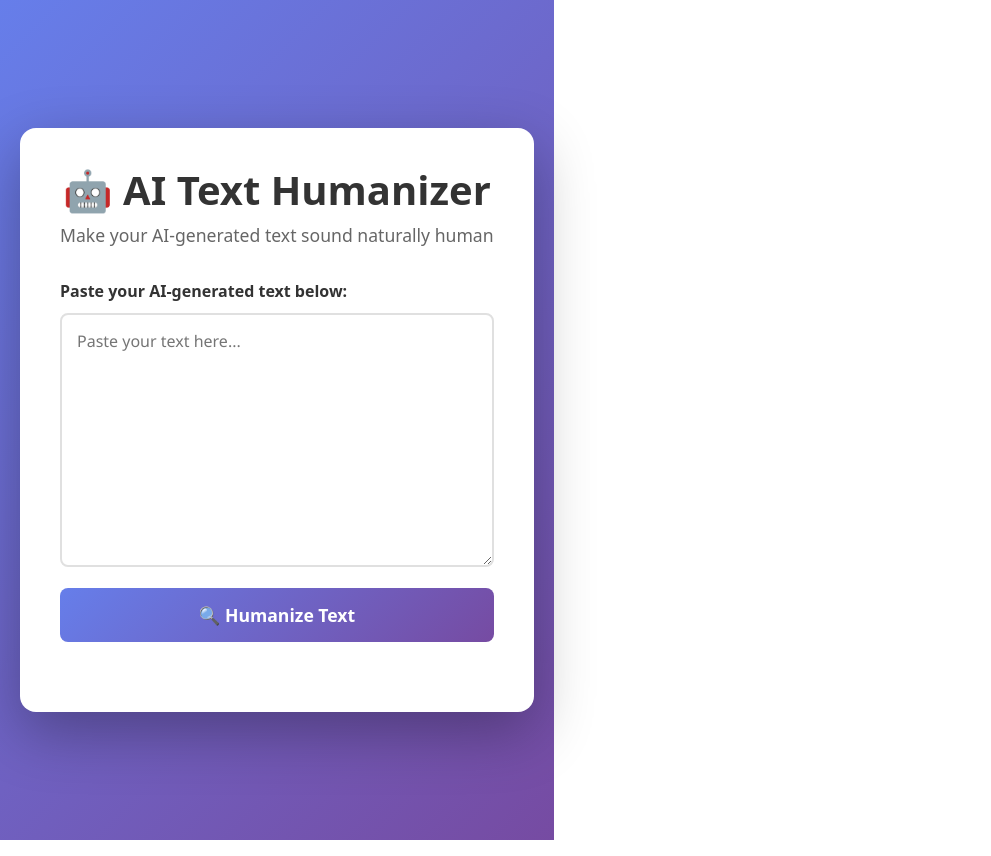
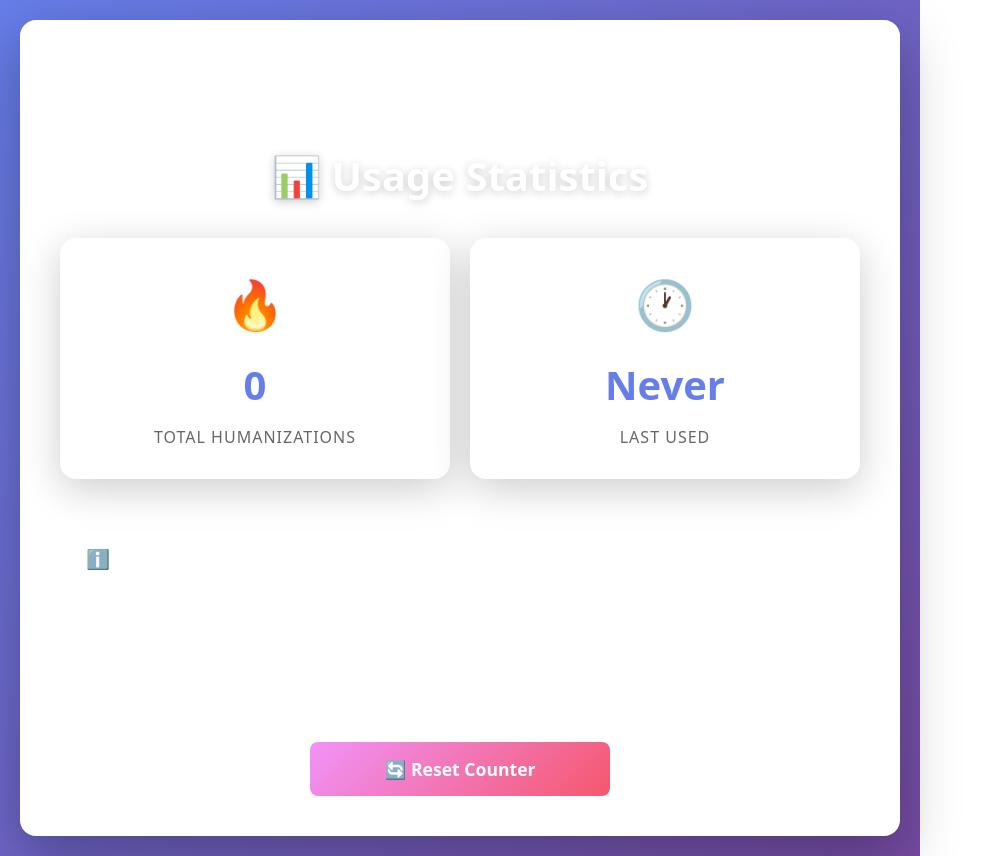
Before and after one commit to almadawy/ai-text-humanizer, a React (Vite) app: page /ai-text-humanizer/stats in a window 1280 px wide. Shown: the whole page, without its empty margins (0-991 px from the left). Built offline with nearby package versions, Linux system fonts and the light colour scheme.

Commit message:
Add stats page with usage counter

```diff
--- a/package.json
+++ b/package.json
@@ -11,7 +11,8 @@
   },
   "dependencies": {
     "react": "^19.2.0",
-    "react-dom": "^19.2.0"
+    "react-dom": "^19.2.0",
+    "react-router-dom": "^7.13.0"
   },
   "devDependencies": {
     "@eslint/js": "^9.39.1",
--- a/src/App.css
+++ b/src/App.css
@@ -14,6 +14,34 @@
   max-width: 800px;
   width: 100%;
   box-shadow: 0 20px 60px rgba(0, 0, 0, 0.3);
+}
+
+.nav {
+  display: flex;
+  gap: 20px;
+  margin-bottom: 30px;
+  padding-bottom: 20px;
+  border-bottom: 2px solid #f0f0f0;
+}
+
+.nav-link {
+  color: #666;
+  text-decoration: none;
+  font-size: 1.1rem;
+  padding: 8px 16px;
+  border-radius: 8px;
+  transition: all 0.3s;
+}
+
+.nav-link:hover {
+  background: #f5f5f5;
+  color: #333;
+}
+
+.nav-link.active {
+  background: linear-gradient(135deg, #667eea 0%, #764ba2 100%);
+  color: white;
+  font-weight: 600;
 }
 
 h1 {
--- a/src/App.jsx
+++ b/src/App.jsx
@@ -1,12 +1,20 @@
 import { useState } from 'react'
+import { BrowserRouter, Routes, Route, Link } from 'react-router-dom'
 import './App.css'
+import Stats from './Stats'
 
-function App() {
+function Home() {
   const [input, setInput] = useState('')
   const [output, setOutput] = useState('')
 
   const humanizeText = (text) => {
     if (!text.trim()) return ''
+
+    // Track usage
+    const stats = JSON.parse(localStorage.getItem('humanizerStats') || '{"totalUses":0,"lastUsed":null}')
+    stats.totalUses += 1
+    stats.lastUsed = new Date().toISOString()
+    localStorage.setItem('humanizerStats', JSON.stringify(stats))
 
     let result = text
       // Vary sentence structure by splitting and recombining
@@ -58,6 +66,11 @@ function App() {
   return (
     <div className="app">
       <div className="container">
+        <nav className="nav">
+          <Link to="/" className="nav-link active">Humanizer</Link>
+          <Link to="/stats" className="nav-link">Stats</Link>
+        </nav>
+
         <h1>🤖 AI Text Humanizer</h1>
         <p className="subtitle">Make your AI-generated text sound naturally human</p>
 
@@ -92,4 +105,15 @@ function App() {
   )
 }
 
+function App() {
+  return (
+    <BrowserRouter basename="/ai-text-humanizer">
+      <Routes>
+        <Route path="/" element={<Home />} />
+        <Route path="/stats" element={<Stats />} />
+      </Routes>
+    </BrowserRouter>
+  )
+}
+
 export default App
--- /dev/null
+++ b/src/Stats.css
@@ -0,0 +1,122 @@
+.stats-page {
+  min-height: 100vh;
+  background: linear-gradient(135deg, #667eea 0%, #764ba2 100%);
+  padding: 20px;
+}
+
+.nav {
+  display: flex;
+  gap: 20px;
+  margin-bottom: 30px;
+  padding-bottom: 20px;
+  border-bottom: 2px solid rgba(255, 255, 255, 0.1);
+}
+
+.nav-link {
+  color: rgba(255, 255, 255, 0.7);
+  text-decoration: none;
+  font-size: 1.1rem;
+  padding: 8px 16px;
+  border-radius: 8px;
+  transition: all 0.3s;
+}
+
+.nav-link:hover {
+  background: rgba(255, 255, 255, 0.1);
+  color: white;
+}
+
+.nav-link.active {
+  background: rgba(255, 255, 255, 0.2);
+  color: white;
+  font-weight: 600;
+}
+
+h1 {
+  color: white;
+  margin: 0 0 40px 0;
+  font-size: 2.5rem;
+  text-shadow: 0 2px 10px rgba(0, 0, 0, 0.2);
+}
+
+.stats-grid {
+  display: grid;
+  grid-template-columns: repeat(auto-fit, minmax(250px, 1fr));
+  gap: 20px;
+  margin-bottom: 40px;
+}
+
+.stat-card {
+  background: white;
+  border-radius: 16px;
+  padding: 30px;
+  text-align: center;
+  box-shadow: 0 10px 40px rgba(0, 0, 0, 0.2);
+  transition: transform 0.3s, box-shadow 0.3s;
+}
+
+.stat-card:hover {
+  transform: translateY(-5px);
+  box-shadow: 0 15px 50px rgba(0, 0, 0, 0.3);
+}
+
+.stat-icon {
+  font-size: 3rem;
+  margin-bottom: 15px;
+}
+
+.stat-value {
+  font-size: 2.5rem;
+  font-weight: 700;
+  color: #667eea;
+  margin-bottom: 10px;
+}
+
+.stat-label {
+  color: #666;
+  font-size: 1rem;
+  text-transform: uppercase;
+  letter-spacing: 1px;
+}
+
+.info-box {
+  background: rgba(255, 255, 255, 0.15);
+  backdrop-filter: blur(10px);
+  border-radius: 12px;
+  padding: 25px;
+  margin-bottom: 30px;
+  border: 1px solid rgba(255, 255, 255, 0.2);
+}
+
+.info-box h3 {
+  color: white;
+  margin: 0 0 15px 0;
+  font-size: 1.2rem;
+}
+
+.info-box p {
+  color: rgba(255, 255, 255, 0.9);
+  margin: 0 0 10px 0;
+  line-height: 1.6;
+}
+
+.reset-btn {
+  width: 100%;
+  padding: 15px;
+  background: linear-gradient(135deg, #f093fb 0%, #f5576c 100%);
+  color: white;
+  border: none;
+  border-radius: 8px;
+  font-size: 1.1rem;
+  font-weight: 600;
+  cursor: pointer;
+  transition: transform 0.2s, box-shadow 0.2s;
+  max-width: 300px;
+  margin: 0 auto;
+  display: block;
+}
+
+.reset-btn:hover {
+  transform: translateY(-2px);
+  box-shadow: 0 5px 20px rgba(245, 87, 108, 0.4);
+}
--- /dev/null
+++ b/src/Stats.jsx
@@ -0,0 +1,70 @@
+import { useState, useEffect } from 'react'
+import { Link } from 'react-router-dom'
+import './Stats.css'
+
+function Stats() {
+  const [stats, setStats] = useState({ totalUses: 0, lastUsed: null })
+
+  useEffect(() => {
+    const storedStats = JSON.parse(localStorage.getItem('humanizerStats') || '{"totalUses":0,"lastUsed":null}')
+    setStats(storedStats)
+  }, [])
+
+  const handleReset = () => {
+    if (window.confirm('Are you sure you want to reset the counter?')) {
+      localStorage.setItem('humanizerStats', JSON.stringify({ totalUses: 0, lastUsed: null }))
+      setStats({ totalUses: 0, lastUsed: null })
+    }
+  }
+
+  const formatDate = (dateString) => {
+    if (!dateString) return 'Never'
+    const date = new Date(dateString)
+    return date.toLocaleString('en-US', {
+      year: 'numeric',
+      month: 'short',
+      day: 'numeric',
+      hour: '2-digit',
+      minute: '2-digit'
+    })
+  }
+
+  return (
+    <div className="stats-page">
+      <div className="container">
+        <nav className="nav">
+          <Link to="/" className="nav-link">Humanizer</Link>
+          <Link to="/stats" className="nav-link active">Stats</Link>
+        </nav>
+
+        <h1>📊 Usage Statistics</h1>
+
+        <div className="stats-grid">
+          <div className="stat-card">
+            <div className="stat-icon">🔥</div>
+            <div className="stat-value">{stats.totalUses.toLocaleString()}</div>
+            <div className="stat-label">Total Humanizations</div>
+          </div>
+
+          <div className="stat-card">
+            <div className="stat-icon">🕐</div>
+            <div className="stat-value">{formatDate(stats.lastUsed)}</div>
+            <div className="stat-label">Last Used</div>
+          </div>
+        </div>
+
+        <div className="info-box">
+          <h3>ℹ️ About This Tracker</h3>
+          <p>This counter tracks how many times you've used the AI Text Humanizer functionality. The data is stored locally in your browser and persists between sessions.</p>
+          <p><strong>Note:</strong> This is a personal counter. Different browsers or devices will have separate counts.</p>
+        </div>
+
+        <button onClick={handleReset} className="reset-btn">
+          🔄 Reset Counter
+        </button>
+      </div>
+    </div>
+  )
+}
+
+export default Stats
```
Also changed, not shown: 6 other files (tests, documents, lock files or other folders).
